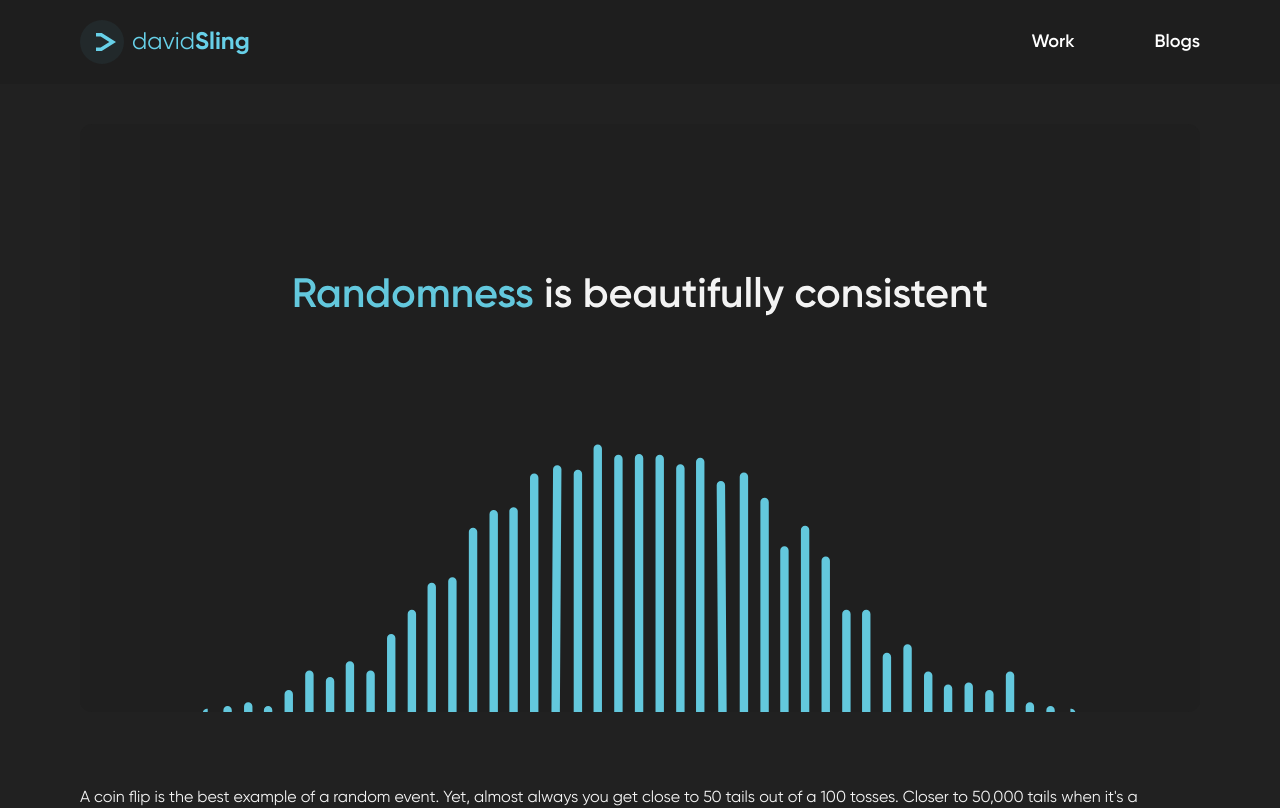
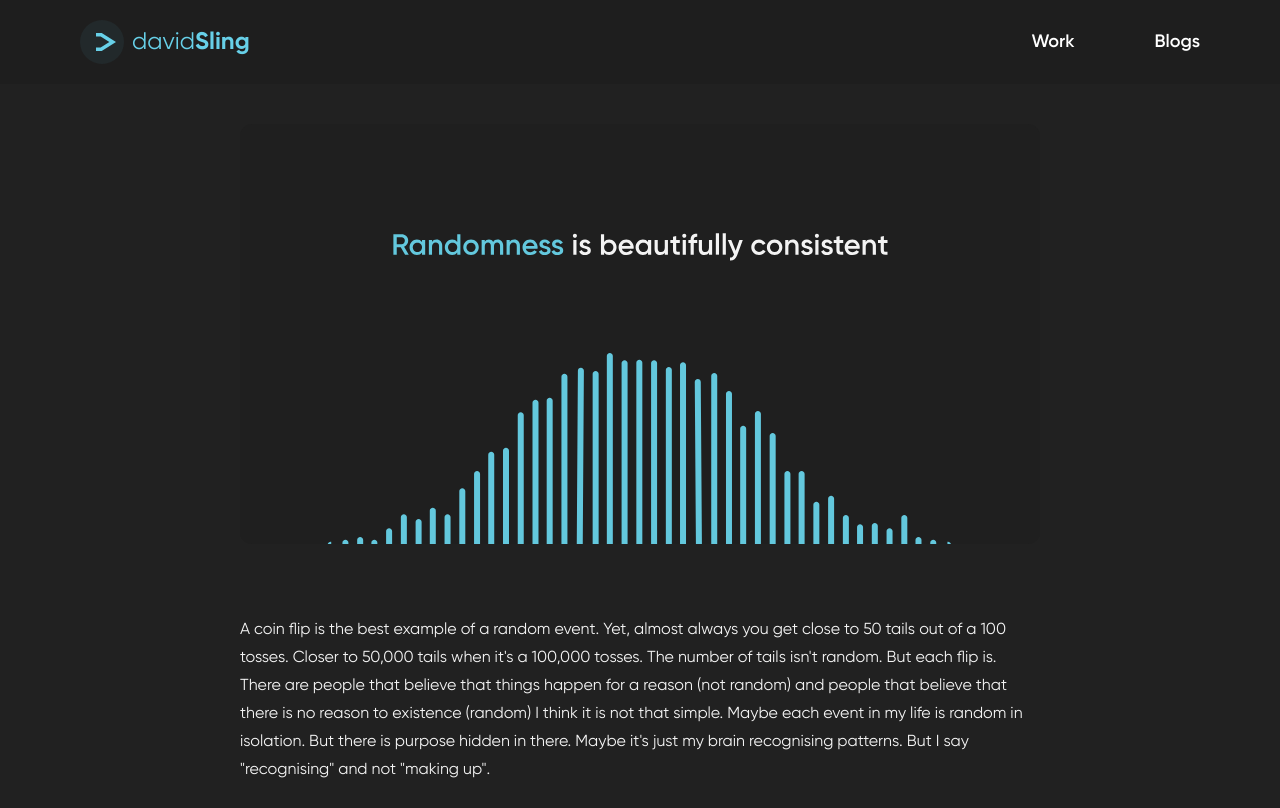
Before and after one commit to david-sling/portfolio-2, a Next.js app: page /blogs/consistent-randomness in a window 1280 px wide. Shown: the top 808 px of the page. Built offline with nearby package versions, Linux system fonts and the light colour scheme.

Commit message:
update: blog width

```diff
--- a/src/app/blogs/(blog)/layout.tsx
+++ b/src/app/blogs/(blog)/layout.tsx
@@ -7,7 +7,9 @@ export default function RootLayout({
 }>) {
   return (
     <>
-      <Section className="my-10">{children}</Section>
+      <Section className="my-10" innerClassName="max-w-[800px]">
+        {children}
+      </Section>
     </>
   );
 }
```
